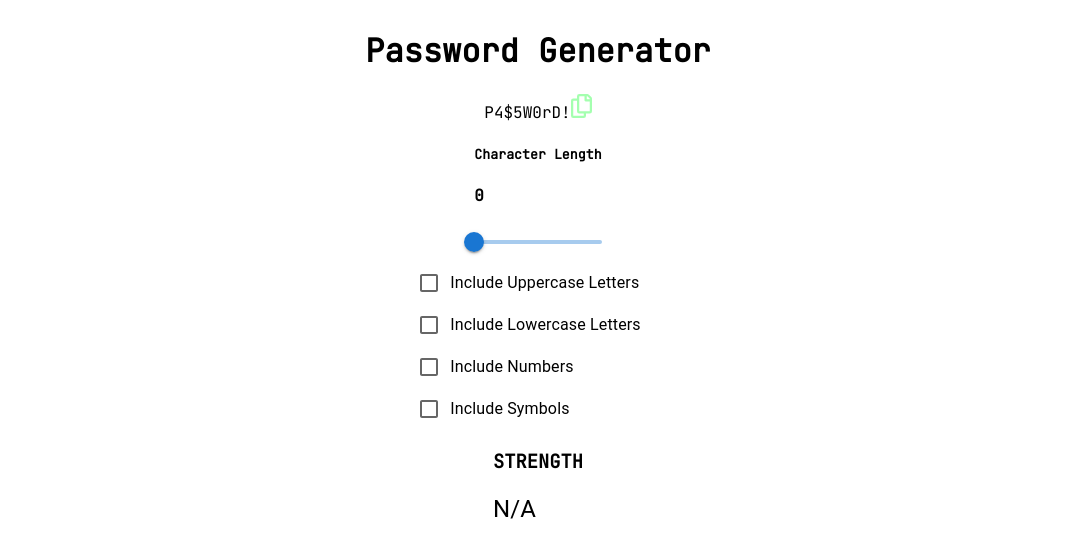
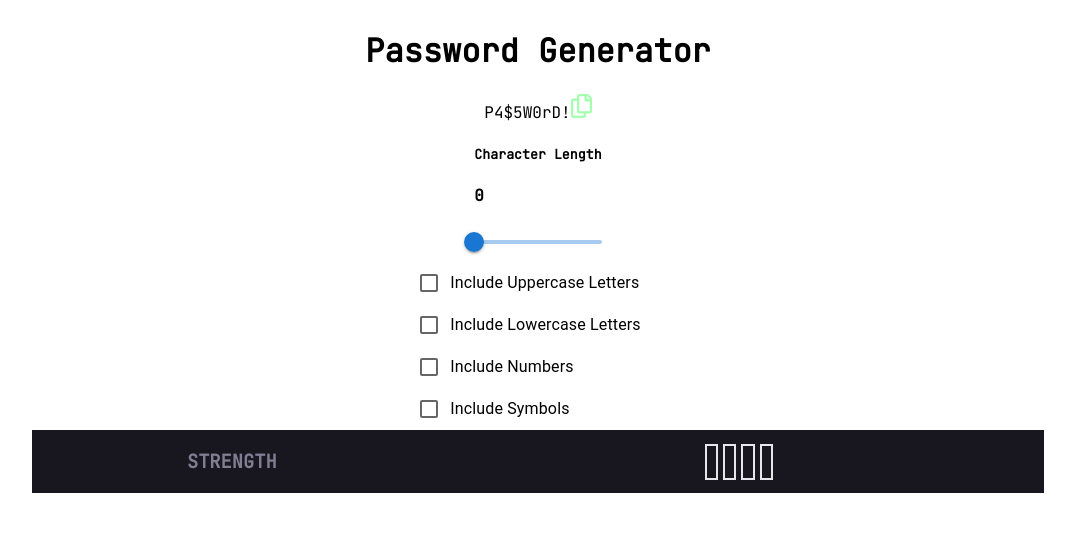
Before and after one commit to spomberg/password-generator, a React (Create React App) app: page / in a window 1280 px wide. Shown: the top 558 px of the page, without its empty margins (102-1177 px from the left). Built offline with nearby package versions, Linux system fonts and the light colour scheme.

Commit message:
Import global variables and apply to background and fonts

```diff
--- a/src/components/StrengthMeter/StrengthMeter.scss
+++ b/src/components/StrengthMeter/StrengthMeter.scss
@@ -0,0 +1,68 @@
+@import '../../global.scss';
+
+.strength-meter {
+  display: flex;
+  flex-direction: row;
+  align-items: center;
+  justify-content: space-around;
+  width: 80%;
+  background-color: $bg-color;
+
+  h3 {
+    color: $strength-color;
+  }
+
+  .right-side {
+    display: flex;
+    flex-direction: row;
+    width: 30%;
+    height: 100%;
+
+    .strength {
+      color: $font-color;
+      width: 40%;
+      font-family: JetBrainsMono;
+
+      &.empty {
+        color: $bg-color;
+      }
+    }
+
+    .strength-bars {
+      display: flex;
+      flex-direction: row;
+      width: 60%;
+
+      .bar {
+        height: 100%;
+        width: 5%;
+        outline-style: solid;
+        outline-color: $font-color;
+        outline-width: 0.15rem;
+        margin-right: 5%;
+        align-self: center;
+        transition: all 0.5s ease;
+
+        &.too-weak {
+          background-color: $too-weak;
+          outline-color: $too-weak;
+        }
+
+        &.weak {
+          background-color: $weak;
+          outline-color: $weak;
+        }
+
+        &.medium {
+          background-color: $medium;
+          outline-color: $medium;
+        }
+
+        &.strong {
+          background-color: $strong;
+          outline-color: $strong;
+        }
+      }
+    }
+  }
+}
```
